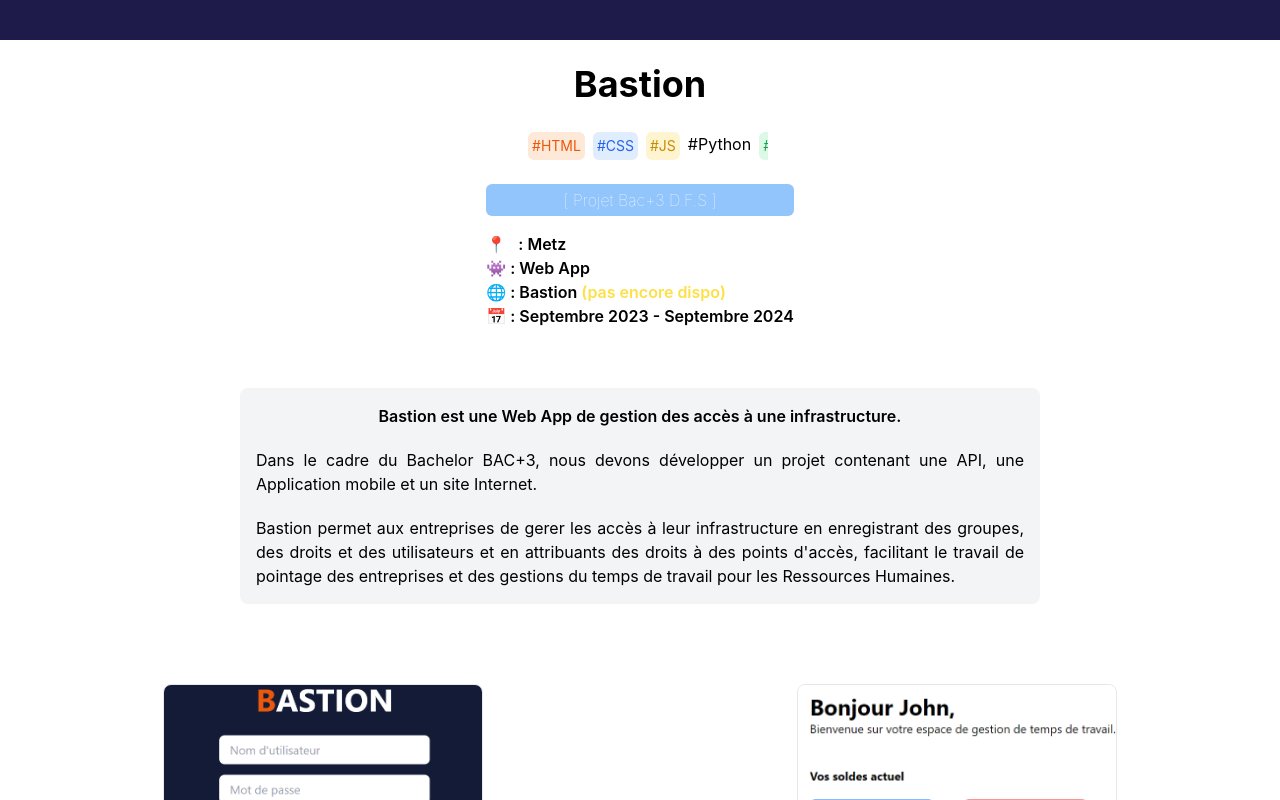
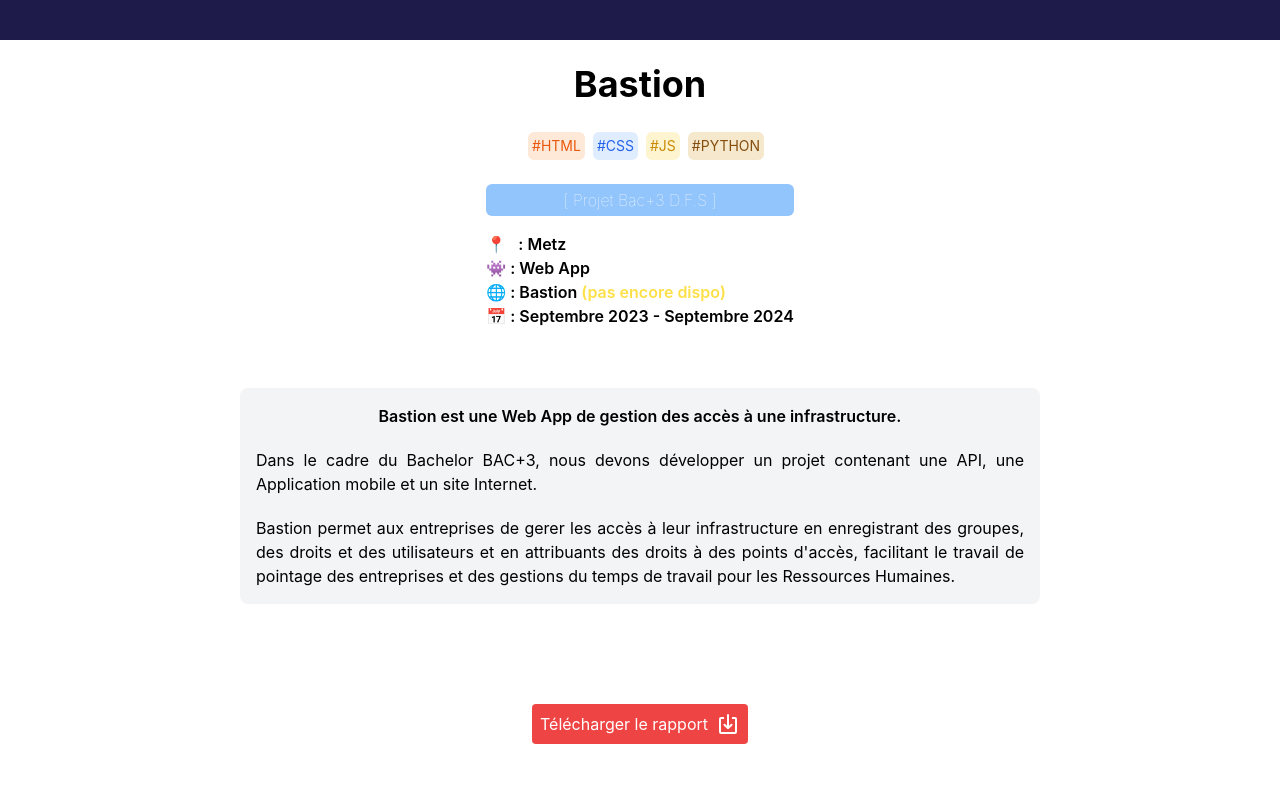
Before and after one commit to Atlasentinel/portfolio, a React (Create React App) app: page /bastion in a window 1280 px wide. Shown: the part 280-1080 px from the top of the page. Built offline with nearby package versions, Linux system fonts and the light colour scheme.

Commit message:
Modification de l'experience et ajout d'un projet

```diff
--- a/src/Components/Commons/TagTechno.js
+++ b/src/Components/Commons/TagTechno.js
@@ -8,6 +8,7 @@ const tagStyles = {
   JQuery: 'w-fit h-fit bg-red-400 text-red-600 bg-opacity-20 text-sm rounded-md p-1',
   CSS: 'w-fit h-fit bg-blue-400 text-blue-600 bg-opacity-20 text-sm rounded-md p-1',
   NodeJS: 'w-fit h-fit bg-green-600 text-green-800 bg-opacity-20 text-sm rounded-md p-1',
+  BunJS: 'w-fit h-fit bg-yellow-300 text-pink-600 bg-opacity-20 text-sm rounded-md p-1',
   ReactJS: 'w-fit h-fit bg-green-400 text-green-600 bg-opacity-20 text-sm rounded-md p-1',
   PYTHON: 'w-fit h-fit bg-yellow-600 text-yellow-800 bg-opacity-20 text-sm rounded-md p-1',
   CPLUS: 'w-fit h-fit bg-orange-600 text-orange-800 bg-opacity-20 text-sm rounded-md p-1',
--- /dev/null
+++ b/src/Components/Icons/download.js
@@ -0,0 +1,7 @@
+function DownloadIcon({size,stroke}) {
+    return (
+        <svg xmlns="http://www.w3.org/2000/svg" stroke-width={stroke} height={size} viewBox="0 0 24 24"><g fill="none"><path d="m12.593 23.258l-.011.002l-.071.035l-.02.004l-.014-.004l-.071-.035q-.016-.005-.024.005l-.004.01l-.017.428l.005.02l.01.013l.104.074l.015.004l.012-.004l.104-.074l.012-.016l.004-.017l-.017-.427q-.004-.016-.017-.018m.265-.113l-.013.002l-.185.093l-.01.01l-.003.011l.018.43l.005.012l.008.007l.201.093q.019.005.029-.008l.004-.014l-.034-.614q-.005-.018-.02-.022m-.715.002a.02.02 0 0 0-.027.006l-.006.014l-.034.614q.001.018.017.024l.015-.002l.201-.093l.01-.008l.004-.011l.017-.43l-.003-.012l-.01-.01z"/><path fill="white" d="M8 5v2H5v13h14V7h-3V5h3a2 2 0 0 1 2 2v13a2 2 0 0 1-2 2H5a2 2 0 0 1-2-2V7a2 2 0 0 1 2-2zm4-3a1 1 0 0 1 1 1v10.828L14.828 12a1 1 0 1 1 1.415 1.414l-3.36 3.359a1.25 1.25 0 0 1-1.767 0l-3.359-3.359A1 1 0 1 1 9.172 12L11 13.828V3a1 1 0 0 1 1-1"/></g></svg>
+    );
+};
+
+export default DownloadIcon;
--- a/src/Pages/Home/homePage.js
+++ b/src/Pages/Home/homePage.js
@@ -12,6 +12,7 @@ import projectNycev from "../../img/projet-nycev.PNG";
 import projectRach from "../../img/projet-rach.jfif";
 import projetClapin from "../../img/projet-clapin.PNG"
 import projectStreamBattle from "../../img/projet-streamBattle.png";
+import judge from "../../img/judge.png";
 import Footer from "../../Components/footer";
 import Cross from '../../Components/Icons/cross';
 import ImgSkills from "../../Components/Commons/imgSkills";
@@ -35,13 +36,14 @@ function Home() {
         setModalIsOpen(false);
     };
 
-    const texts = ["Développeur Full Stack 💻", "Alternant chez CHAUSSEA 👟", "Futur Ingénieur I.A 🤖", "En train de dormir 😴", "Error 404 [Human not found]"];
-    const bastionTags = ['HTML', 'CSS', 'JS', 'Python', 'ReactJS', 'NodeJS', 'RASPBERRY'];
+    const texts = ["Développeur Full Stack 💻", "Ancien alternant chez Moovijob 😍","Ancien alternant chez CHAUSSEA 👟", "Futur Ingénieur I.A 🤖", "En train de dormir 😴", "Error 404 [Human not found]"];
+    const judgeTags = ['HTML', 'CSS', 'JS', 'BunJS', 'ReactJS'];
+    const bastionTags = ['HTML', 'CSS', 'JS', 'PYTHON', 'ReactJS', 'NodeJS', 'RASPBERRY'];
     const coiffeurTags = ['HTML', 'CSS', 'JS', 'ReactJS', 'NodeJS'];
     const clapinTags = ['HTML', 'CSS', 'JS', 'ReactJS', 'NodeJS'];
     const rachTags = ['HTML', 'CSS', 'JS', 'JQuery', 'PHP', 'SQL'];
     const cabaneTags = ['HTML', 'CSS', 'JS', 'JQuery', 'PHP', 'SQL'];
-    const nycevTags = ['HTML', 'CSS', 'JS', 'JQuery', 'PHP', 'SQL', 'RASPBERRY', 'CPLUS', 'ARDUINO', 'PYTHON'];
+    const nycevTags = ['HTML', 'CSS', 'JS', 'PYTHON', 'JQuery', 'PHP', 'SQL', 'RASPBERRY', 'CPLUS', 'ARDUINO'];
     const streamBattle = ['CSHARP']
 
     return (
@@ -50,7 +52,7 @@ function Home() {
             <div className="flex flex-col z-0">
                 <div id="contact" class="text-center py-10 sm:py-28 w-screen">
                     <p class="text-6xl font-bold text-sky-950">
-                        Étudiant Développeur Full-Stack en alternance
+                        Étudiant Mastère Ingénieurie Informatique en alternance
                     </p>
                     <p class="mt-6 font-extralight text-xl text-gray-400">
                         Venez découvrir qui je suis à travers ce portfolio🌱
@@ -140,6 +142,7 @@ function Home() {
                     <Title title="Mes projets !" />
                     <div className="flex flex-row items-center">
                         <div className="flex flex-wrap justify-center">
+                            <ProjectCard available="false" array={judgeTags} title="Judge" description="API de filtrage pour les évènements" date_start="Décembre 2024" date_end="...." img={judge} />
                             <ProjectCard link="creche" array={cabaneTags} title="La Cabane des lutins" description="WebApp de gestion de micro-crèches" date_start="Mai 2022" date_end="Juin 2022" img={projectCreche} />
                             <ProjectCard link="rach" array={rachTags} title="RACH" description="Catalogue de paires de chaussures" date_start="Janvier 2023" date_end="Février 2023" img={projectRach} />
                             <ProjectCard link="bastion" array={bastionTags} title="Bastion" description="Projet de sécurité des accès d'un lieu physique." date_start="Octobre 2023" date_end="Octobre 2O24" img={projectBastion} />
@@ -159,6 +162,7 @@ function Home() {
                             <StudyCard title="DUT Informatique" description="Diplôme Universitaire d'Informatique de Lorraine" option="Informatique" city="Metz" date_start="2021[❌]" school="Université de Lorraine" />
                             <StudyCard title="BTS SIO" description="Services Informatiques aux Organisations" option="Solutions Logiciels et Application Metier" city="Metz" date_start="2021 -> 2023" school="Lycée Technologique Robert Schuman" />
                             <StudyCard title="Bachelor DFS" description="Centre de formation en Alternance" option="Développeur Full Stack" city="Metz" date_start="2023 -> 2024" school="Metz Numeric School" />
+                            <StudyCard title="Mastère M2I" description="Centre de formation en Alternance" option="Management et Ingénieurie Informatique" city="Metz" date_start="2024 -> 2026" school="Metz Numeric School" />
                         </div>
                     </div>
                 </div>
--- a/src/Pages/Home/projectBastion.js
+++ b/src/Pages/Home/projectBastion.js
@@ -4,48 +4,56 @@ import banner from "../../img/projet-bastion.PNG";
 import bastion_screen_2 from "../../img/bastion-screen-2.PNG";
 import bastion_screen_1 from "../../img/bastion-screen-1.PNG";
 import NavBar from "../../Components/navbar";
+import DownloadIcon from "../../Components/Icons/download";
+import BastionPDF from '../../files/Bastion.pdf'
 
 
 function projectBastion() {
-    const bastionTags = ['HTML', 'CSS', 'JS', 'Python', 'ReactJS', 'NodeJS', 'RASPBERRY'];
+    const bastionTags = ['HTML', 'CSS', 'JS', 'PYTHON', 'ReactJS', 'NodeJS', 'RASPBERRY'];
     return (
         <div>
             <NavBar />
             <div className="flex flex-col z-0  w-fit">
                 <div className="rounded-lg w-screen">
-                    <img class="w-full h-80 object-cover" src={banner} />
-                    <div class="flex flex-row justify-center text-wrap w-screen mt-6">
-                        <div class="flex flex-col justify-center align-center space-y-5">
-                            <h1 class="flex justify-center font-bold text-4xl">Bastion</h1>
-                            <div class="flex justify-center w-64">
+                    <img className="w-full h-80 object-cover" src={banner} />
+                    <div className="flex flex-row justify-center text-wrap w-screen mt-6">
+                        <div className="flex flex-col justify-center align-center space-y-5">
+                            <h1 className="flex justify-center font-bold text-4xl">Bastion</h1>
+                            <div className="flex justify-center w-64">
                                 <TagTechno array={bastionTags} />
                             </div>
                         </div>
                     </div>
 
-                    <div class="flex justify-center relative w-full mt-4">
-                        <div class="flex flex-col justify-center rounded-lg font-semibold ">
-                            <span class="flex justify-center rounded-md p-1 font-thin bg-blue-300 text-white mb-4">[ Projet Bac+3 D.F.S ]</span>
+                    <div className="flex justify-center relative w-full mt-4">
+                        <div className="flex flex-col justify-center rounded-lg font-semibold ">
+                            <span className="flex justify-center rounded-md p-1 font-thin bg-blue-300 text-white mb-4">[ Projet Bac+3 D.F.S ]</span>
                             <span>📍 &nbsp;&nbsp;: Metz</span>
                             <span>👾 : Web App</span>
-                            <span>🌐 : Bastion <span class="text-yellow-300">(pas encore dispo)</span></span>
+                            <span>🌐 : Bastion <span className="text-yellow-300">(pas encore dispo)</span></span>
                             <span>📅 : Septembre 2023 - Septembre 2024</span>
                         </div>
                     </div>
 
-                    <div class="flex justify-center flex-row relative w-full mt-5 p-10">
-                        <div class="flex justify-between w-[50rem] bg-gray-100 p-4 rounded-lg ">
-                            <p class="text-justify space-y-5">
-                                <p class="flex justify-center font-semibold">Bastion est une Web App de gestion des accès à une infrastructure. </p>
+                    <div className="flex justify-center flex-row relative w-full mt-5 p-10">
+                        <div className="flex justify-between w-[50rem] bg-gray-100 p-4 rounded-lg ">
+                            <p className="text-justify space-y-5">
+                                <p className="flex justify-center font-semibold">Bastion est une Web App de gestion des accès à une infrastructure. </p>
                                 <p> Dans le cadre du Bachelor BAC+3, nous devons développer un projet contenant une API, une Application mobile et un site Internet. </p>
                                 <p> Bastion permet aux entreprises de gerer les accès à leur infrastructure en enregistrant des groupes, des droits et des utilisateurs et en attribuants des droits à des points d'accès, facilitant le travail de pointage des entreprises et des gestions du temps de travail pour les Ressources Humaines.</p>
                             </p>
                         </div>
                     </div>
 
+                    <div className="flex justify-center flex-row relative w-full mt-5 p-10">
+                        <div className="flex hover:opacity-90 delay-75 justify-center p-2 bg-red-500 text-white rounded">
+                            <a href={BastionPDF} className="flex gap-2" download>Télécharger le rapport <DownloadIcon size="1.5rem" /></a>
+                        </div>
+                    </div>
+
                     <div className="flex flex-wrap justify-around gap-5 mt-6 p-4">
-                        <img class="rounded-lg border w-[20rem] h-[12rem] object-cover hover:scale-125 cursor-pointer transition-all delay-150" src={bastion_screen_1} />
-                        <img class="rounded-lg border w-[20rem] h-[12rem] object-cover hover:scale-125 cursor-pointer transition-all delay-150" src={bastion_screen_2} />
+                        <img className="rounded-lg border w-[20rem] h-[12rem] object-cover hover:scale-125 cursor-pointer transition-all delay-150" src={bastion_screen_1} />
+                        <img className="rounded-lg border w-[20rem] h-[12rem] object-cover hover:scale-125 cursor-pointer transition-all delay-150" src={bastion_screen_2} />
                     </div>
                 </div>
                 <Footer />
```
Also changed, not shown: src/img/judge.png (added), 1 other file (tests, documents, lock files or other folders).
